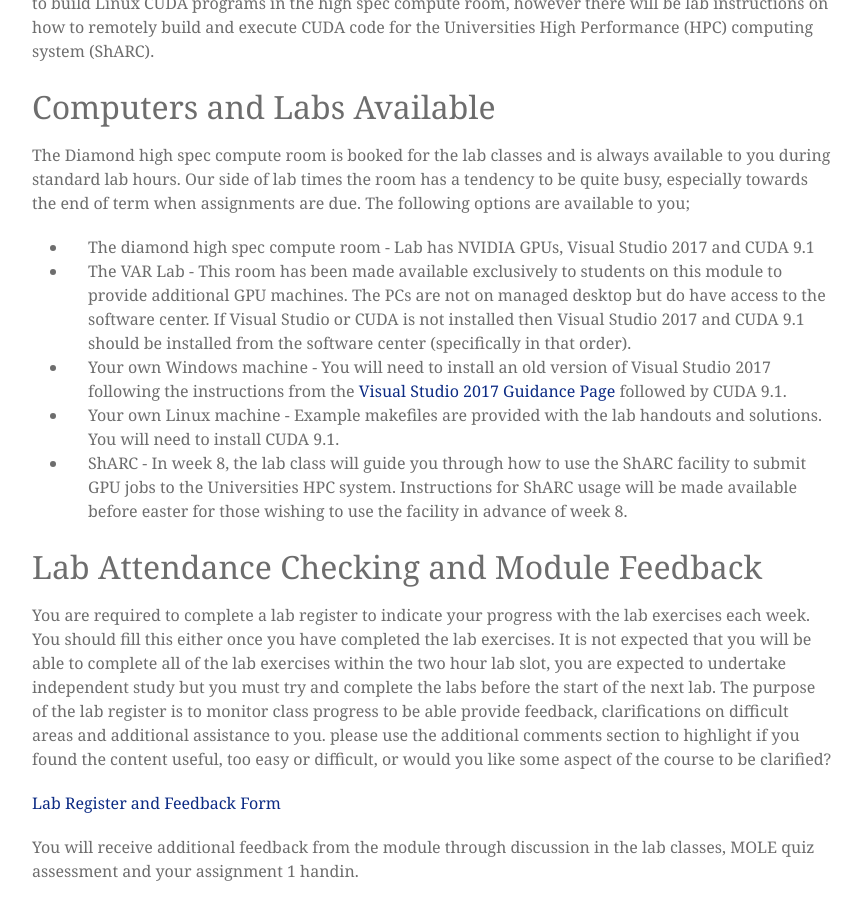
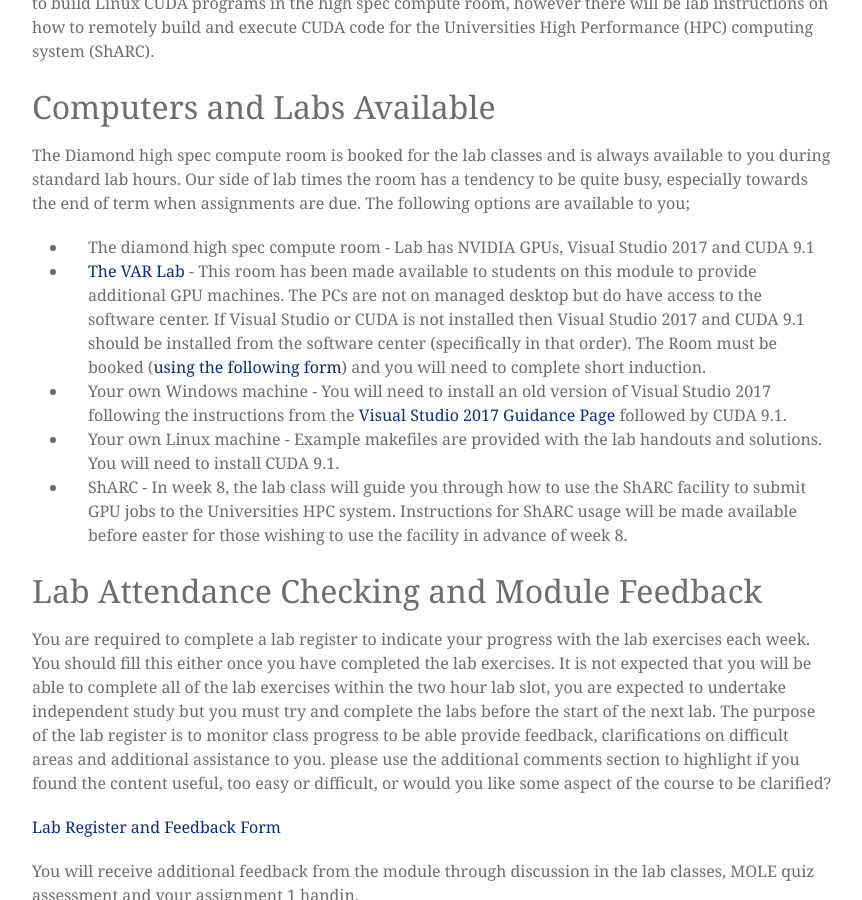
Before and after one commit to mondus/mondus.github.io, a Jekyll site: the page built from teaching/COM4521/index.md, in a window 1280 px wide and 900 px high, scrolled down 1171 px. Shown: the whole window, without its empty margins (208-1070 px from the left). Built offline with Jekyll 4.4.1, drawn with Linux system fonts in a browser that asks for light colours; nearby versions of some CDN libraries; some web fonts are replaced.

Commit message:
Update index.md

```diff
--- a/teaching/COM4521/index.md
+++ b/teaching/COM4521/index.md
@@ -28,7 +28,7 @@ The module programming exercises are designed to be completed in the Diamond hig
 The Diamond high spec compute room is booked for the lab classes and is always available to you during standard lab hours. Our side of lab times the room has a tendency to be quite busy, especially towards the end of term when assignments are due. The following options are available to you;
 
 * The diamond high spec compute room - Lab has NVIDIA GPUs, Visual Studio 2017 and CUDA 9.1
-* The VAR Lab - This room has been made available exclusively to students on this module to provide additional GPU machines. The PCs are not on managed desktop but do have access to the software center. If Visual Studio or CUDA is not installed then Visual Studio 2017 and CUDA 9.1 should be installed from the software center (specifically in that order).
+* [The VAR Lab](https://www.sheffield.ac.uk/diamond/engineering/var) - This room has been made available to students on this module to provide additional GPU machines. The PCs are not on managed desktop but do have access to the software center. If Visual Studio or CUDA is not installed then Visual Studio 2017 and CUDA 9.1 should be installed from the software center (specifically in that order). The Room must be booked ([using the following form](https://script.google.com/a/macros/sheffield.ac.uk/s/AKfycbzBOn2dOVvNepZNhsJnCKEV4qhEeYUBMTY_lNIuOM45U9YkCw2C/exec)) and you will need to complete short induction.
 * Your own Windows machine - You will need to install an old version of Visual Studio 2017 following the instructions from the [Visual Studio 2017 Guidance Page](./visual_studio) followed by CUDA 9.1.
 * Your own Linux machine - Example makefiles are provided with the lab handouts and solutions. You will need to install CUDA 9.1.
 * ShARC - In week 8, the lab class will guide you through how to use the ShARC facility to submit GPU jobs to the Universities HPC system. Instructions for ShARC usage will be made available before easter for those wishing to use the facility in advance of week 8.
```
